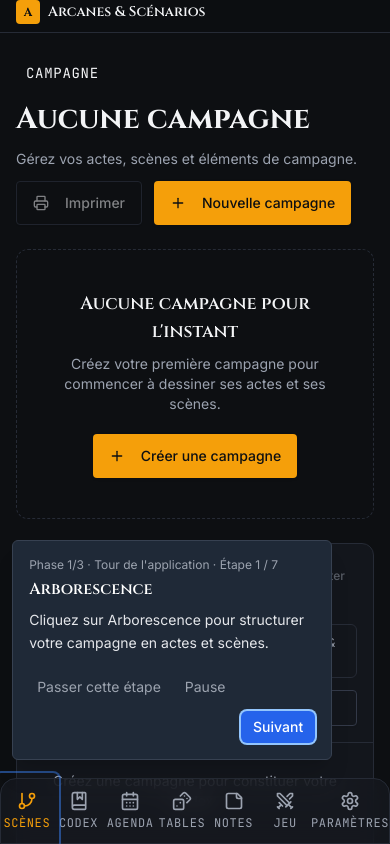
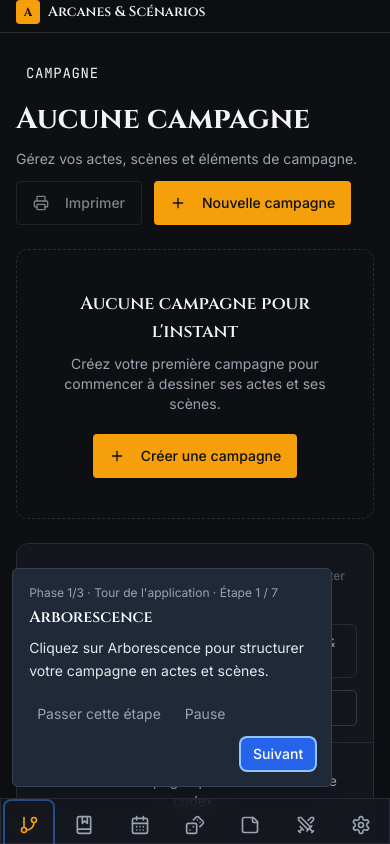
Before and after one commit to Tageek88/Arcanes-scenario, a React (Vite) app: page / in a window 390 px wide. Shown: the top 844 px of the page. Built offline with nearby package versions, Linux system fonts and the light colour scheme.

Commit message:
fix(mobile): MobileNav avec icônes seules, suppression totale du texte

```diff
--- a/src/components/nav/MobileNav.jsx
+++ b/src/components/nav/MobileNav.jsx
@@ -1,5 +1,5 @@
-import React, { useEffect, useState, useRef } from "react";
-import { Link, useLocation } from "react-router-dom";
+import React from "react";
+import { Link } from "react-router-dom";
 import { GitBranch, BookMarked, CalendarDays, Dices, StickyNote, Swords, Settings } from "lucide-react";
 import { cn } from "@/lib/utils";
 import { useTabStacks } from "@/lib/context/TabStackContext";
@@ -15,56 +15,11 @@ const TABS = [
 
 export default function MobileNav() {
   const { activeTab, openTab, tabTarget } = useTabStacks();
-  const location = useLocation();
-  const [isVisible, setIsVisible] = useState(true);
-  const lastScrollY = useRef(0);
-  const scrollThreshold = 150; // Seulement après 150px de scroll
-
-  useEffect(() => {
-    let ticking = false;
-
-    const handleScroll = () => {
-      if (!ticking) {
-        window.requestAnimationFrame(() => {
-          const currentScrollY = window.scrollY;
-          const scrollDiff = currentScrollY - lastScrollY.current;
-
-          // Cacher seulement si on descend significativement et qu'on est assez bas
-          if (scrollDiff > 5 && currentScrollY > scrollThreshold) {
-            setIsVisible(false);
-          }
-          // Montrer si on monte ou si on est en haut
-          else if (scrollDiff < -5 || currentScrollY < scrollThreshold) {
-            setIsVisible(true);
-          }
-
-          lastScrollY.current = currentScrollY;
-          ticking = false;
-        });
-        ticking = true;
-      }
-    };
-
-    window.addEventListener("scroll", handleScroll, { passive: true });
-    return () => window.removeEventListener("scroll", handleScroll);
-  }, []);
-
-  // Réinitialiser la visibilité quand on change de page
-  useEffect(() => {
-    setIsVisible(true);
-    lastScrollY.current = 0;
-  }, [location.pathname]);
 
   return (
     <nav
       data-tutorial="sidebar"
-      className={cn(
-        "glass-panel fixed bottom-0 left-0 right-0 z-40 flex items-stretch justify-around rounded-t-2xl pb-[env(safe-area-inset-bottom)] md:hidden",
-        "transition-all duration-300 ease-in-out will-change-transform",
-        isVisible
-          ? "translate-y-0 opacity-100"
-          : "translate-y-[calc(100%+env(safe-area-inset-bottom))] opacity-0"
-      )}
+      className="glass-panel fixed bottom-0 left-0 right-0 z-40 flex items-center justify-around py-2 pb-[env(safe-area-inset-bottom)] md:hidden"
     >
       {TABS.map((tab) => {
         const Icon = tab.icon;
@@ -74,6 +29,7 @@ export default function MobileNav() {
             key={tab.label}
             to={tabTarget ? tabTarget(tab.to) : tab.to}
             data-tutorial={tab.tutorial}
+            aria-label={tab.label}
             aria-current={active ? "page" : undefined}
             onClick={(event) => {
               if (!openTab) return;
@@ -82,12 +38,11 @@ export default function MobileNav() {
               openTab(tab.to);
             }}
             className={cn(
-              "flex flex-1 flex-col items-center gap-1 py-3",
+              "flex items-center justify-center p-2",
               active ? "text-primary" : "text-muted-foreground"
             )}
           >
             <Icon className="h-5 w-5" />
-            <span className="font-mono text-xs uppercase tracking-wider">{tab.label}</span>
           </Link>
         );
       })}
@@ -95,10 +50,9 @@ export default function MobileNav() {
         to="/settings"
         data-tutorial="tab-params"
         aria-label="Paramètres"
-        className="flex flex-1 flex-col items-center gap-1 py-3 text-muted-foreground"
+        className="flex items-center justify-center p-2 text-muted-foreground"
       >
         <Settings className="h-5 w-5" />
-        <span className="font-mono text-xs uppercase tracking-wider">Paramètres</span>
       </Link>
     </nav>
   );
```
